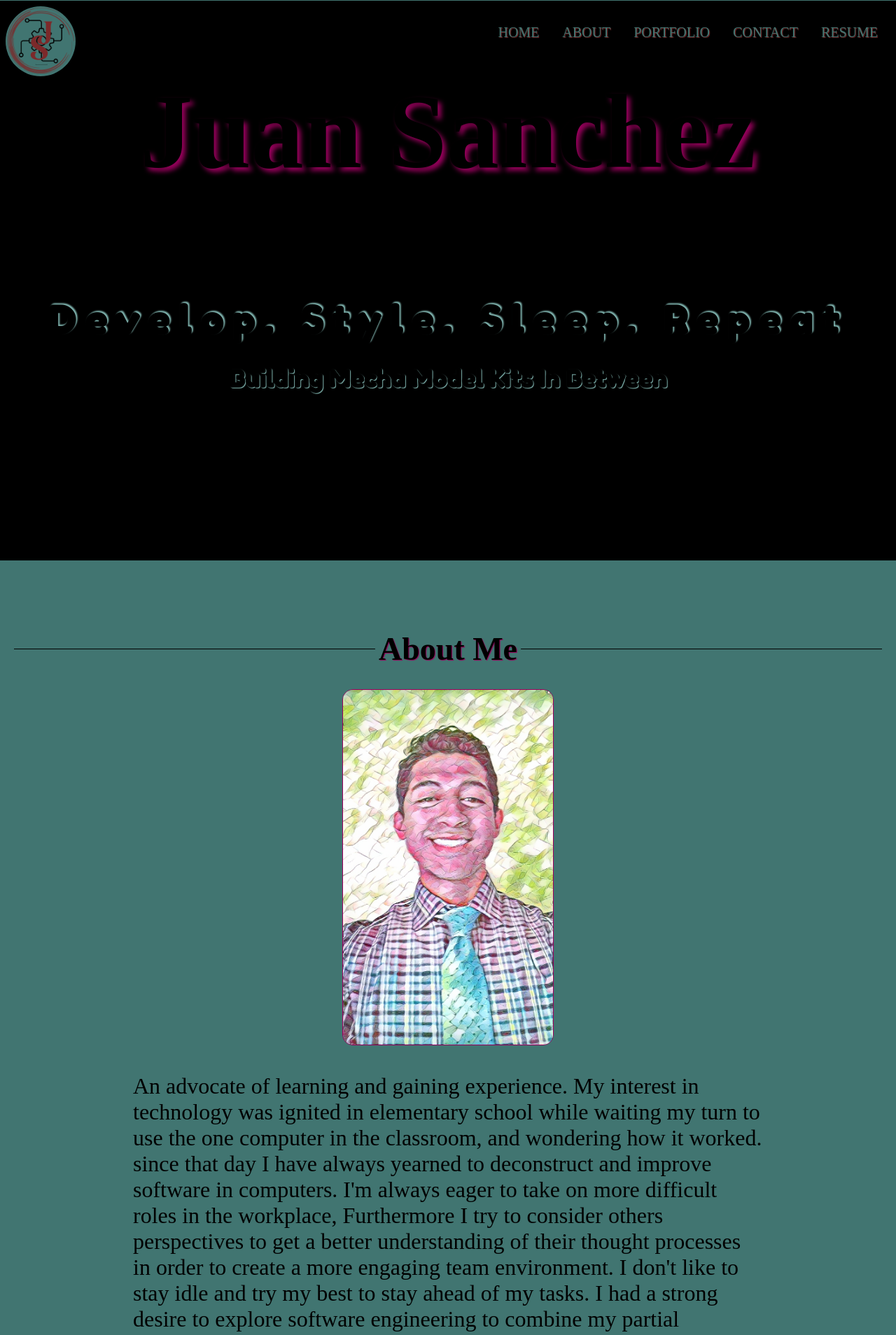
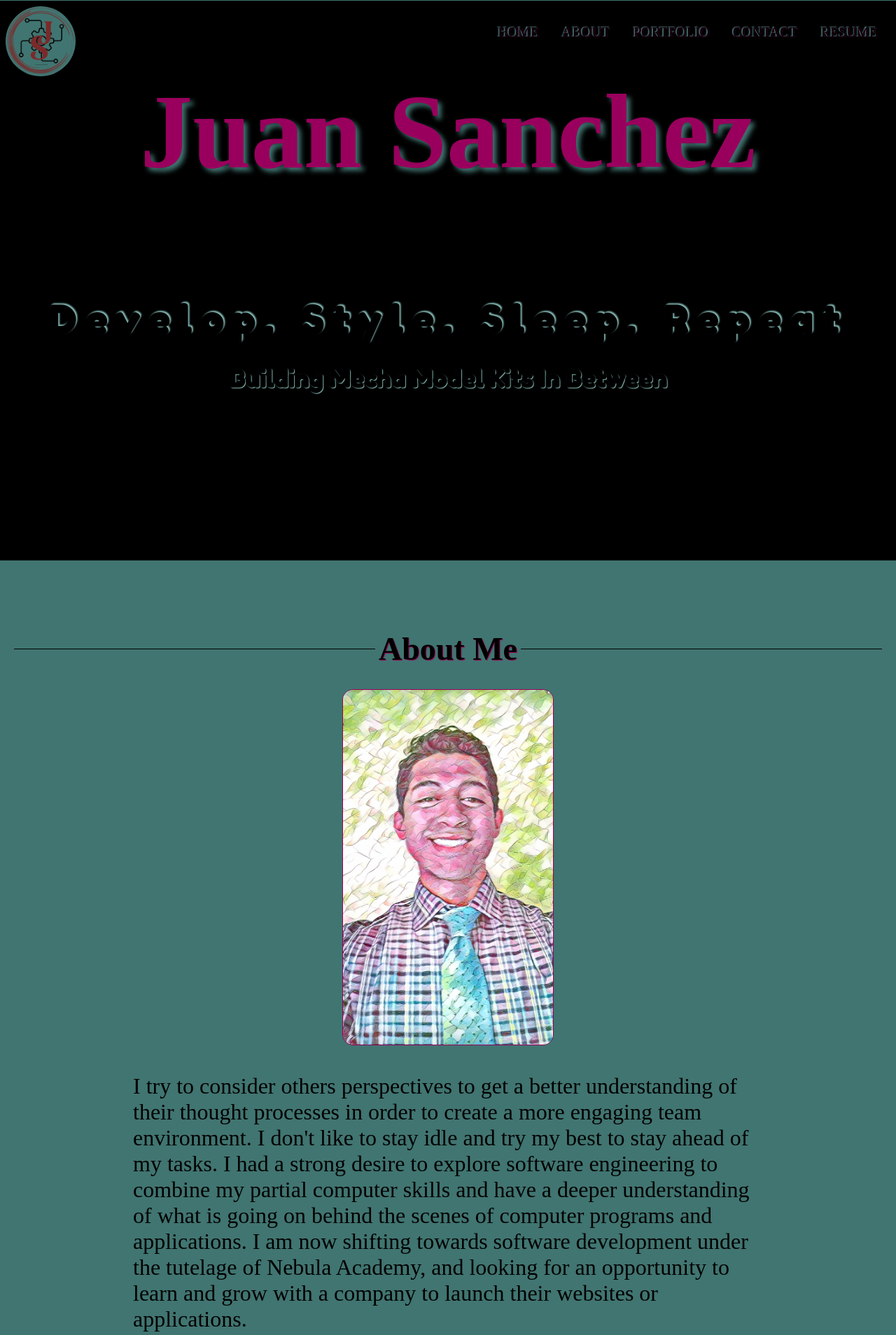
Before and after one commit to John-Sanchez-II/Portfolio, a React (Create React App) app: page / in a window 1280 px wide. Shown: the top 1908 px of the page at 70% size. Built offline with nearby package versions, Linux system fonts and the light colour scheme; a web font is replaced by a local one.

Commit message:
styling navbar

```diff
--- a/src/components/About/About.js
+++ b/src/components/About/About.js
@@ -9,12 +9,7 @@ export default function About() {
       <img alt="selfie" id="self" src={selfie} />
 
       <p className="intro">
-        An advocate of learning and gaining experience. My interest in
-        technology was ignited in elementary school while waiting my turn to use
-        the one computer in the classroom, and wondering how it worked. since
-        that day I have always yearned to deconstruct and improve software in
-        computers. I'm always eager to take on more difficult roles in the
-        workplace, Furthermore I try to consider others perspectives to get a
+         I try to consider others perspectives to get a
         better understanding of their thought processes in order to create a
         more engaging team environment. I don't like to stay idle and try my
         best to stay ahead of my tasks. I had a strong desire to explore
--- a/src/components/LandingPage/LandingPage.css
+++ b/src/components/LandingPage/LandingPage.css
@@ -15,9 +15,9 @@
     display: flex;
     justify-content: center;
     font-family: 'Neonderthaw', cursive;
-    color:black ;
+    color:#99005D ;
     font-size: 150px;
-    text-shadow:#99005D 5px 5px 7px;
+    text-shadow:#417571 5px 5px 7px;
     /* border: 2px solid black; */
 }
 .greeting {
--- a/src/components/NavBar/NavBar.css
+++ b/src/components/NavBar/NavBar.css
@@ -1,6 +1,6 @@
 .navbar {
   position: fixed;
-  z-index: 1030;
+  z-index: 1030px;
   display: flex;
   justify-content: space-between;
   /* vw is viewport width */
@@ -26,9 +26,9 @@
   font-size: 20px;
   margin: 1px;
   text-transform: uppercase;
-  color: #417571;
-  text-shadow: #7C292A 1px 1px 1px,
-  1px 2px 2px black;
+  color: black;
+  text-shadow: 0px 0px 1px #99005D,
+  -2px -1px 1px #417571;
   border: none;
   background: transparent;
   padding-right: 25px;
```
